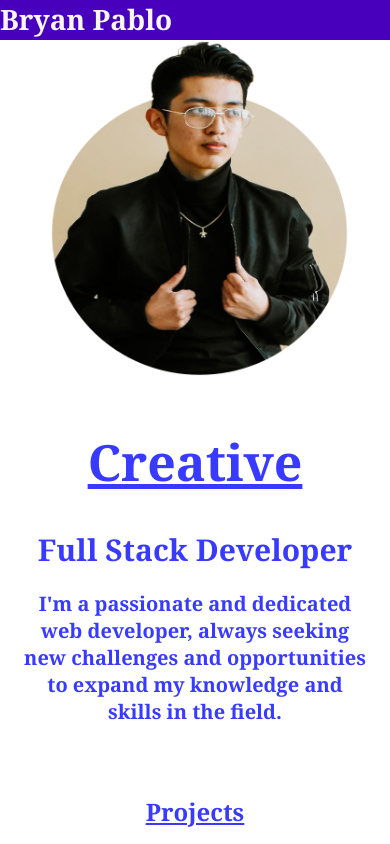
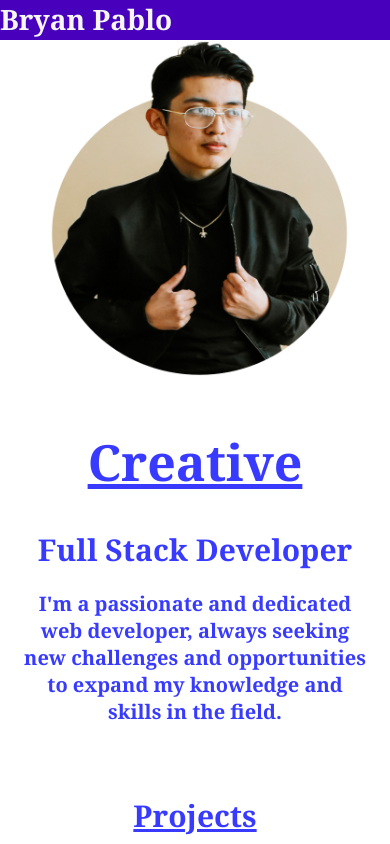
Before and after one commit to BPRarts/new-portfolio, a React (Create React App) app: page / in a window 390 px wide. Shown: the top 844 px of the page. Built offline with nearby package versions, Linux system fonts and the light colour scheme.

Commit message:
css update

```diff
--- a/src/App.css
+++ b/src/App.css
@@ -220,7 +220,7 @@
 
 @media (max-width: 768px) {
   .project-title {
-    font-size: 24px;
+    font-size: 30px;
 
   }
 }
```
